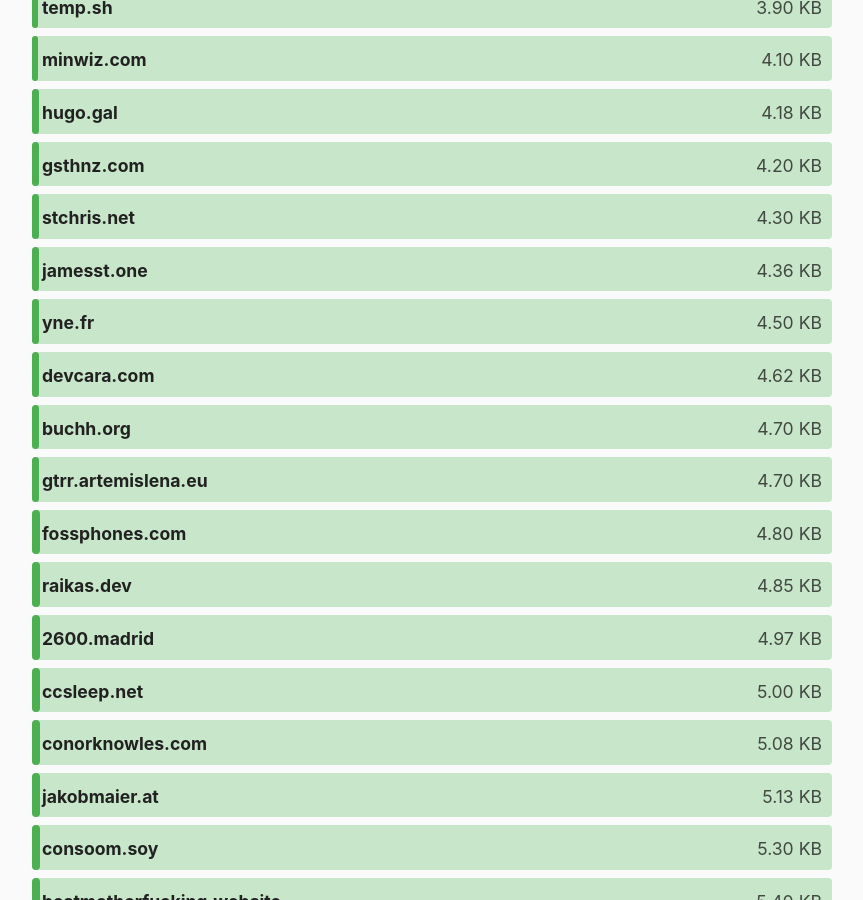
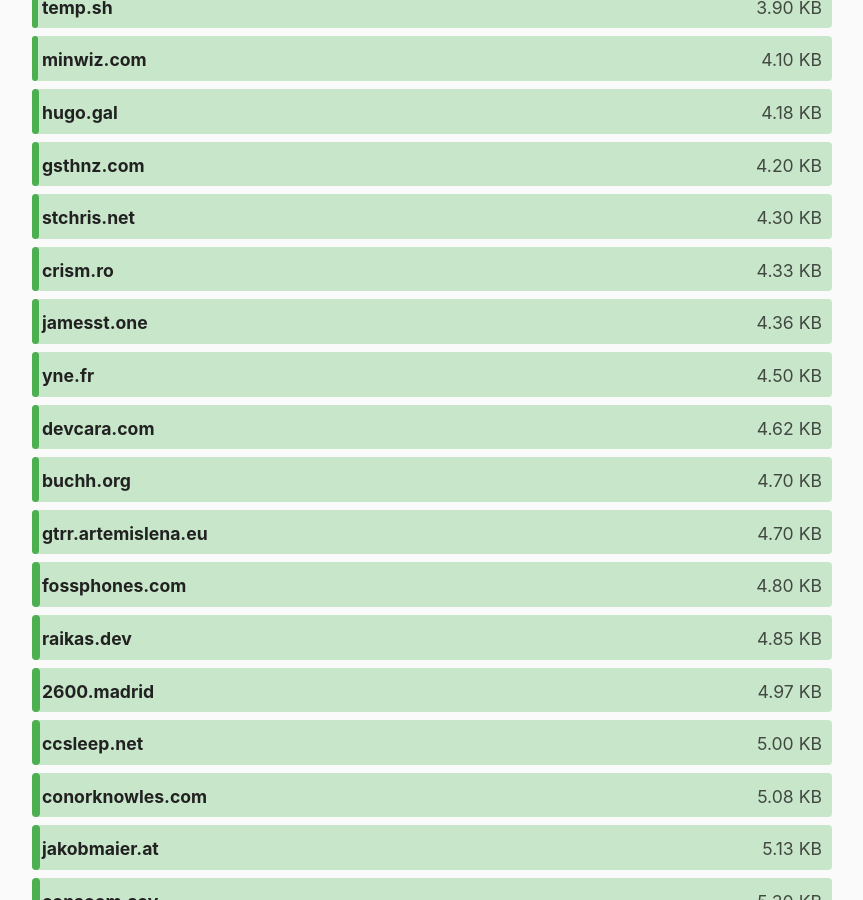
Before and after one commit to kevquirk/512kb.club, a Jekyll site: the page built from index.md, in a window 1280 px wide and 900 px high, scrolled down 1639 px. Shown: the whole window, without its empty margins (208-1071 px from the left). Built offline with Jekyll 4.4.1, drawn with Linux system fonts in a browser that asks for light colours.

Commit message:
Update crism.ro

```diff
--- a/_data/sites.yml
+++ b/_data/sites.yml
@@ -930,8 +930,8 @@
 
 - domain: crism.ro
   url: https://crism.ro/
-  size: 11.29
-  last_checked: 2024-06-23
+  size: 4.33
+  last_checked: 2024-07-28
 
 - domain: crooked.ink
   url: https://crooked.ink
```
